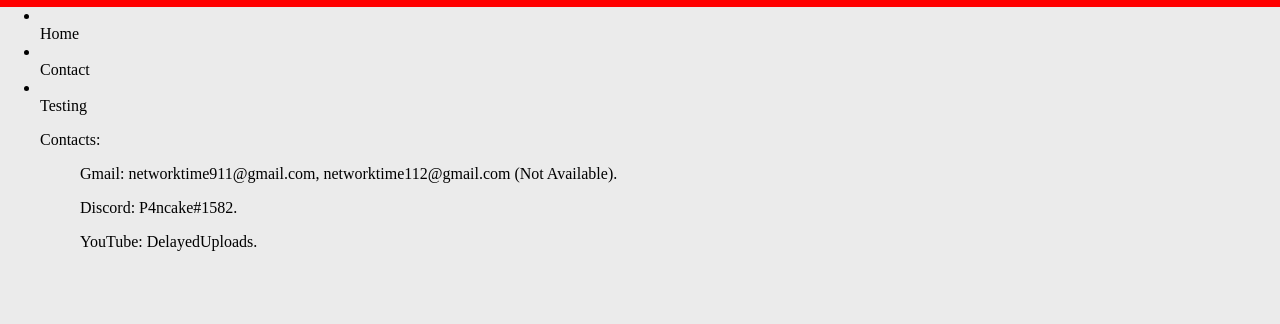
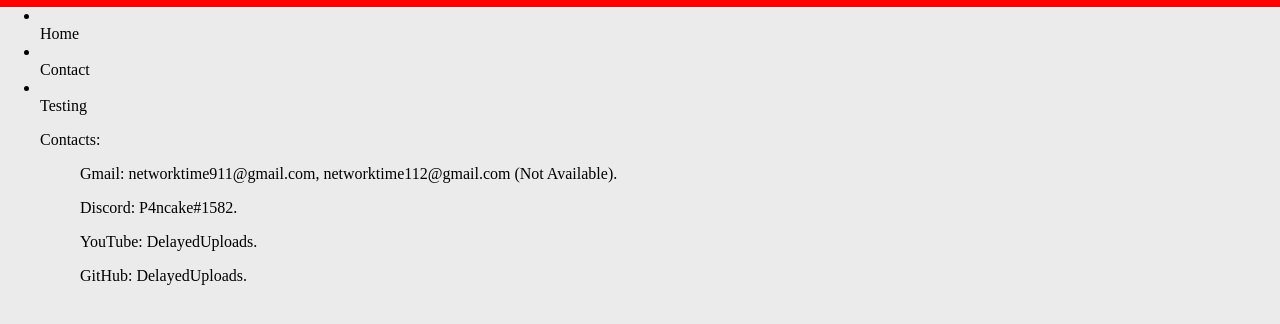
Before and after one commit to DelayedUploads/DelayedUpload-s-Website, a plain HTML site: page Contact/Contact.html in a window 1280 px wide. Shown: the part 50-374 px from the top of the page. Drawn offline with Linux system fonts and the light colour scheme.

Commit message:
Website version 1.2
Added GitHub account in Contact

```diff
--- a/Contact/Contact.html
+++ b/Contact/Contact.html
@@ -18,6 +18,7 @@
                     <p>Gmail: networktime911@gmail.com, networktime112@gmail.com (Not Available).</p>
                     <p>Discord: P4ncake#1582.</p>
                     <p>YouTube: DelayedUploads.</p>
+                    <p>GitHub: DelayedUploads.</p>
                 </ol>
             </ul>
         </nav>
```
